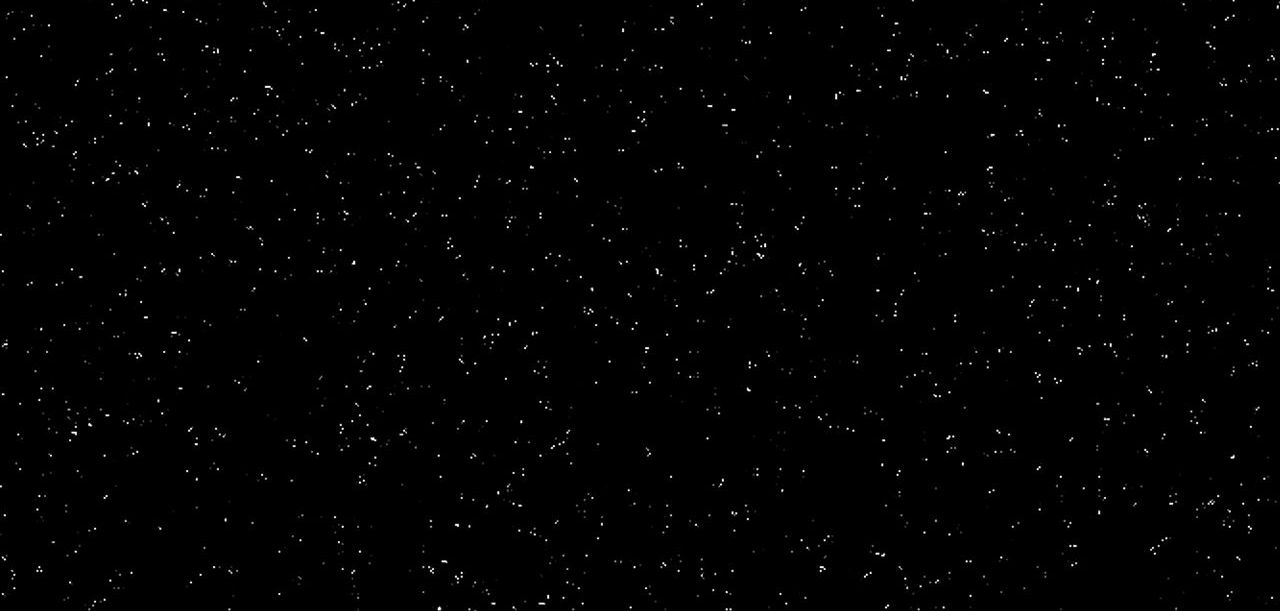
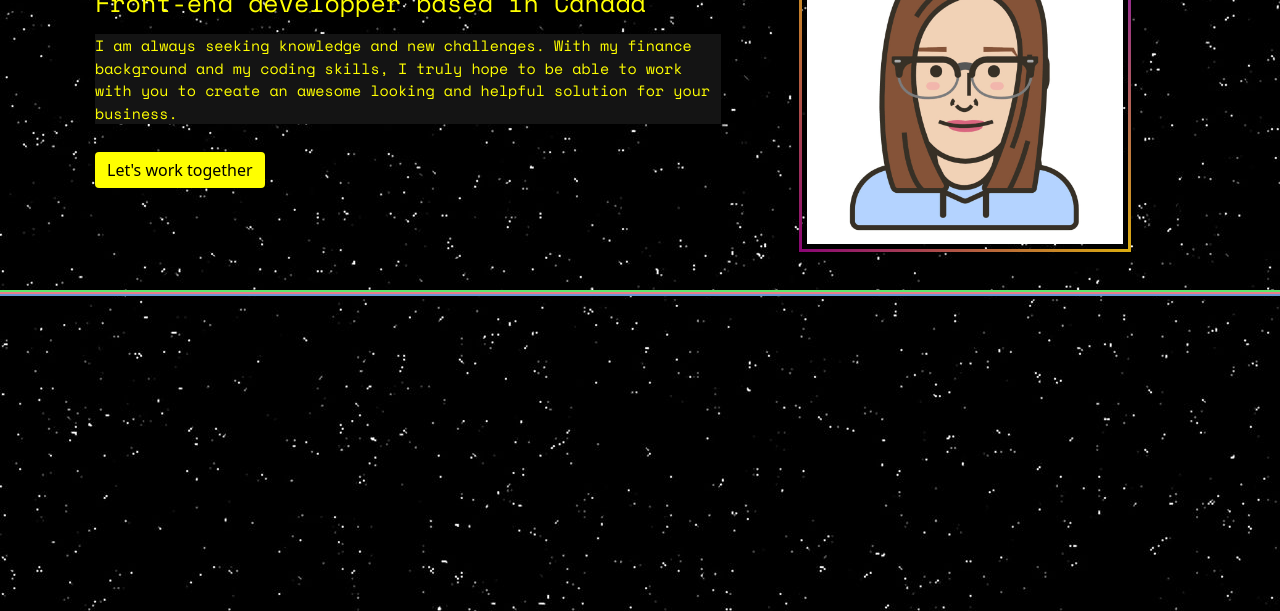
Before and after one commit to milleephoenix/responsive-portfolio-mylene, a plain HTML site: page about.html in a window 1280 px wide. Shown: the part 189-800 px from the top of the page. Drawn offline with nearby package versions, Linux system fonts and the light colour scheme; a web font is replaced by a local one.

Commit message:
Set about page styling

```diff
--- a/about.html
+++ b/about.html
@@ -76,5 +76,31 @@
       </div>
     </div>
   </nav>
-  <body></body>
+  <body>
+    <div class="container about-container mt-5">
+      <div class="row about-row">
+        <div class="col-7">
+          <h1 class="about-header">Hi, I am Mylène Boulanger</h1>
+          <h2 class="about-desc">Front-end developper based in Canada</h2>
+          <p class="about-me mt-3 mb-1 d-none d-lg-block">
+            I am always seeking knowledge and new challenges. With my finance
+            background and my coding skills, I truly hope to be able to work
+            with you to create an awesome looking and helpful solution for your
+            business.
+          </p>
+          <a
+          href=https://happy-shaw-c6c392.netlify.app/
+          target="blank"
+          id="contactButton"
+          class="mt-4 mb-0 btn btn-primary about-button">Let's work together</a>
+        </div>
+        <div class="col-5">
+          <img class="img-fluid mx-auto d-block about-picture d-none d-md-block"src="/images/79530370_10157830959517491_6692989533270573056_n.jpg"></img>
+        </div>
+      </div>
+    </div>
+    <hr class="hr1" />
+    <hr class="hr2" />
+    <hr class="hr3" />
+  </body>
 </html>
--- a/styles/portfolio.css
+++ b/styles/portfolio.css
@@ -171,3 +171,47 @@ img {
 .end-1 a {
   text-decoration: underline;
 }
+
+/*about page CSS*/
+@media (max-width: 768px) {
+  .about-row {
+    text-align: center;
+    max-width: 100%;
+    margin: 0, auto;
+  }
+  .col-7 {
+    width: 100%;
+  }
+}
+
+.about-header {
+  font-size: 50px;
+}
+
+.about-desc {
+  font-size: 25px;
+  font-family: "Space Mono", monospace;
+}
+
+.about-container {
+  padding: 0 0;
+}
+.about-row {
+  background: none;
+  border: none;
+}
+
+.about-me {
+  color: var(--main-color);
+  font-family: "Space Mono", monospace;
+  font-size: 15px;
+  margin: 0;
+  background-color: var(--bg-color);
+}
+
+.about-picture {
+  border: 3px solid;
+  border-image: linear-gradient(45deg, #8a0674, #dbac10, #8207b3) 1;
+  padding: 5px;
+  margin: 0 auto;
+}
```
Also changed, not shown: index.html (+3 -3 lines), images/79530370_10157830959517491_6692989533270573056_n.jpg (added).
